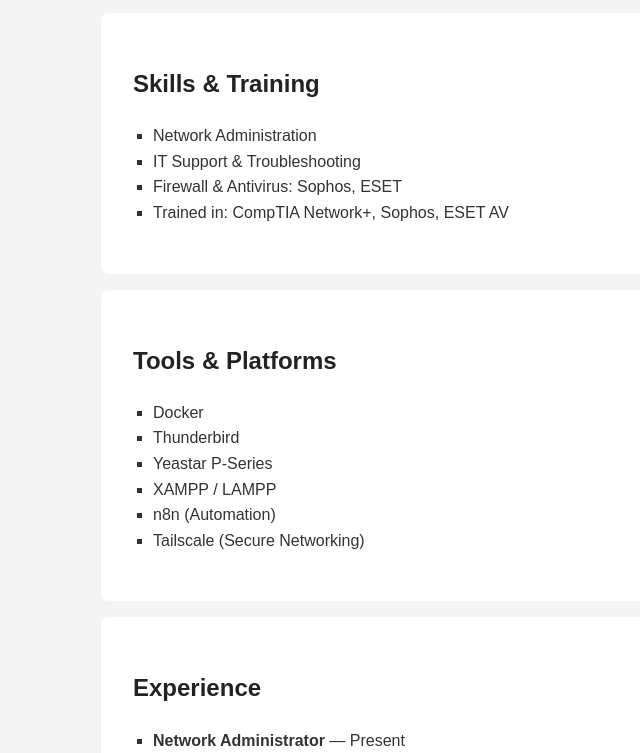
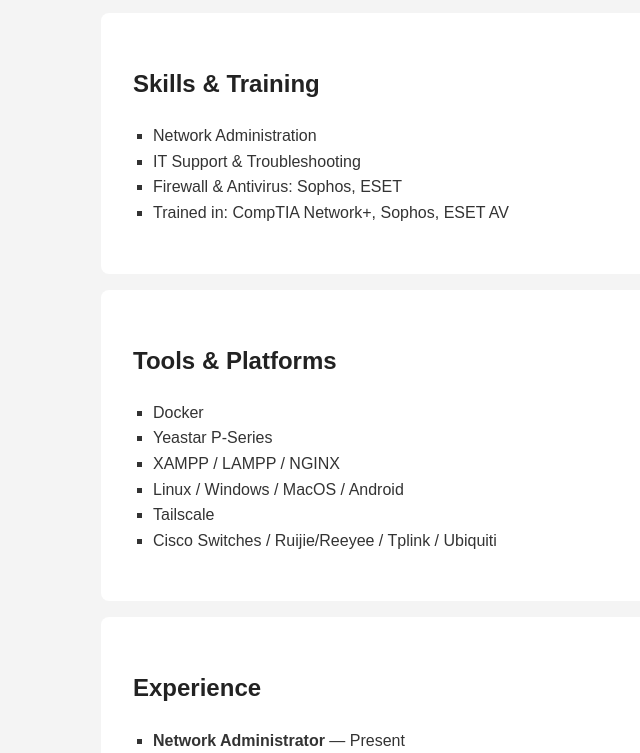
Before and after one commit to Kenji0806/vknIII, a plain HTML site: page index.html in a window 1280 px wide. Shown: the part 428-1181 px from the top of the page, without its empty margins (107-747 px from the left). Drawn offline with Linux system fonts and the light colour scheme.

Commit message:
Update index.html

```diff
--- a/index.html
+++ b/index.html
@@ -34,11 +34,11 @@
     <h2>Tools & Platforms</h2>
     <ul>
       <li>Docker</li>
-      <li>Thunderbird</li>
       <li>Yeastar P-Series</li>
-      <li>XAMPP / LAMPP</li>
-      <li>n8n (Automation)</li>
-      <li>Tailscale (Secure Networking)</li>
+      <li>XAMPP / LAMPP / NGINX </li>
+      <li>Linux / Windows / MacOS / Android </li>
+      <li>Tailscale </li>
+      <li> Cisco Switches / Ruijie/Reeyee / Tplink / Ubiquiti </li>
     </ul>
   </section>
 
```
